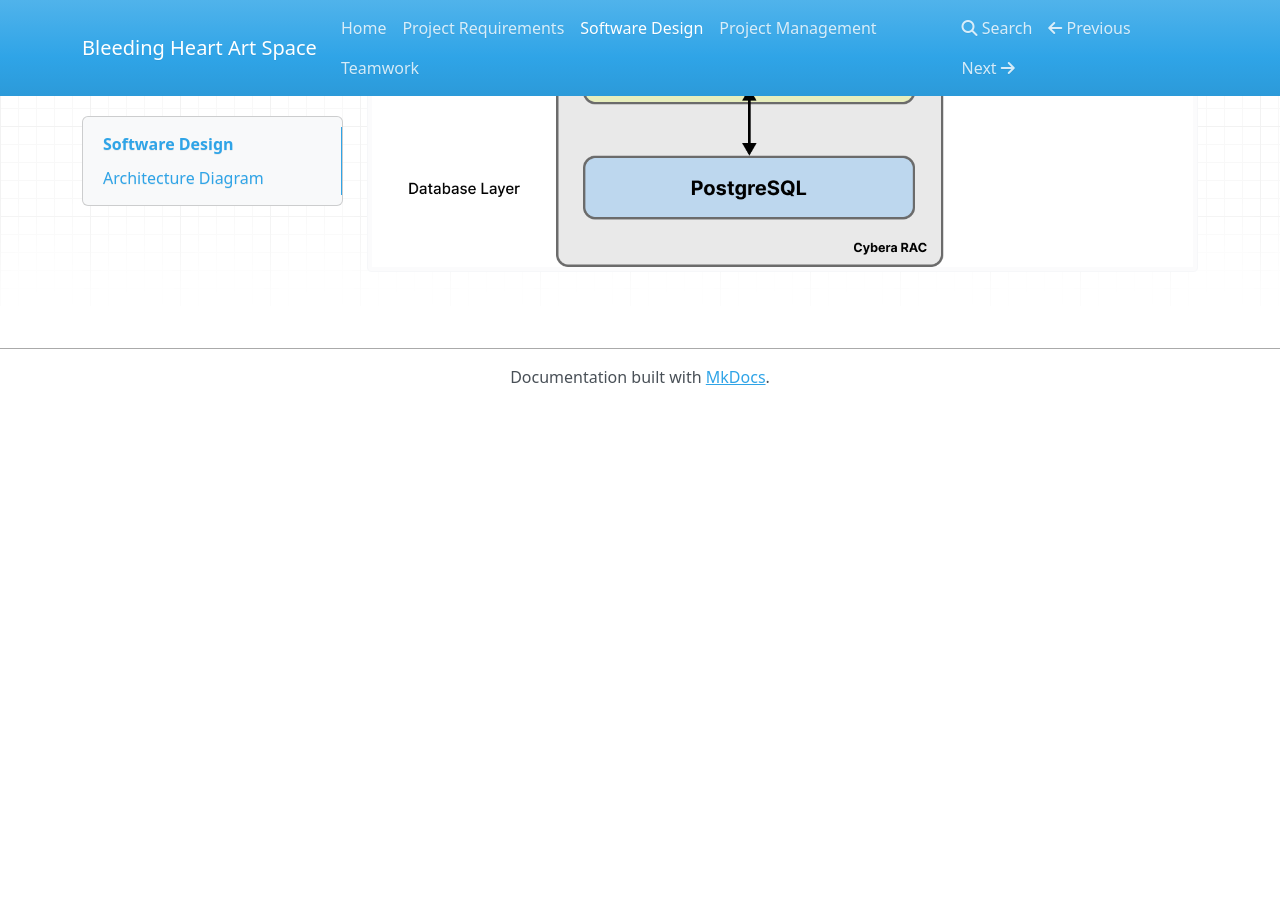
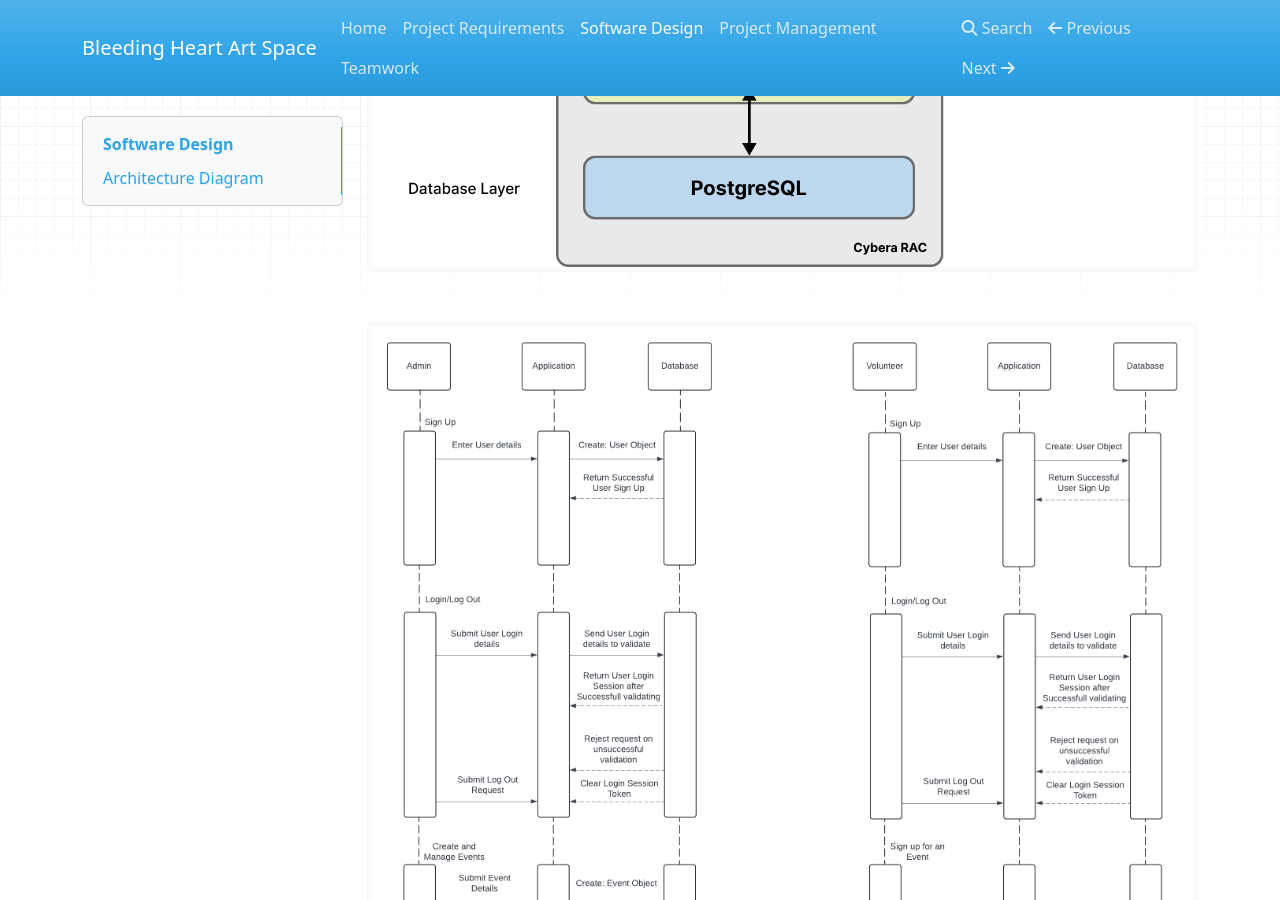
Before and after one commit to UAlberta-CMPUT401/f24project-Bleeding-Heart-Art-Space, an MkDocs documentation site: the page built from docs/software-design.md, in a window 1280 px wide and 900 px high, scrolled down 514 px. Built offline with MkDocs 1.6.1, drawn with Linux system fonts in a browser that asks for light colours; nearby versions of some CDN libraries; before the commit the page ends 919 px from its top, so only the background shows below that.

Commit message:
Update software-design.md

```diff
--- a/docs/software-design.md
+++ b/docs/software-design.md
@@ -6,3 +6,4 @@ API. The Express.js backend utilizes Kysely SQL builder to communicate with Post
 management. The backend also uses Firebase Authentication for user authentication, and SendGrid
 for email functionality.
 ![Architecture Diagram](images/architecture-diagram.png)
+![Sequence Diagram](images/Sequence-Diagram.png)
```
